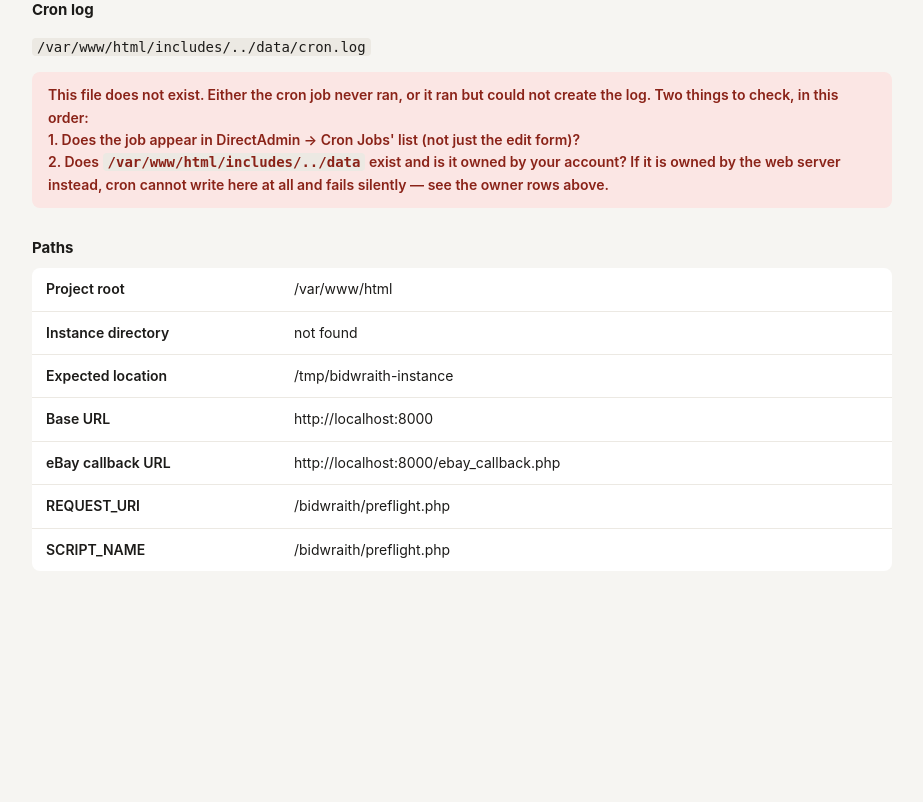
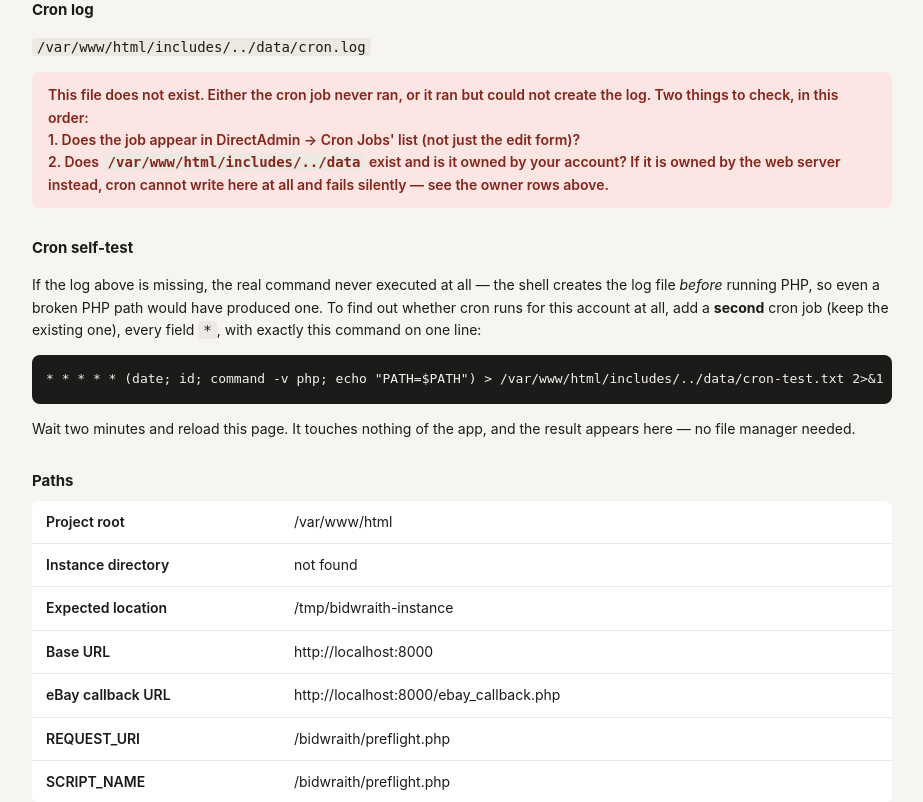
Before and after one commit to brunovidasi/Bidwraith, a PHP site: page /bidwraith/preflight.php in a window 1280 px wide. Shown: the part 1375-2177 px from the top of the page, without its empty margins (178-1101 px from the left). Before the commit the page ends 1946 px from the top, so only its background shows below. Run offline with PHP 8.4, Linux system fonts and the light colour scheme; some libraries are stand-ins or nearby versions.

Commit message:
Add a cron self-test that reports back through preflight
The real job's failure produces no log, which leaves no way to tell a cron that
never fires from one that fires and cannot write. This adds a throwaway job that
touches nothing of the app and records the time, the user cron runs as, and the
PHP path the server actually has.

It writes into the data directory and preflight renders the result, because the
file manager on this host is chrooted and the home directory isn't browsable.

```diff
--- a/public/preflight.php
+++ b/public/preflight.php
@@ -169,6 +169,18 @@ $cronLine = sprintf(
     $dataDir
 );
 
+/**
+ * A cron job that touches nothing of this app, to establish whether cron runs for
+ * this account at all. It reports the time, the user cron runs as, and where PHP
+ * actually lives — which is the information the real job's absence can't give us.
+ * Writes into the data directory so the result is readable right here.
+ */
+$selfTestFile = $dataDir . '/cron-test.txt';
+$selfTestCommand = '* * * * * (date; id; command -v php; echo "PATH=$PATH") > ' . $selfTestFile . ' 2>&1';
+$selfTestRan = is_file($selfTestFile);
+$selfTestBody = $selfTestRan ? (string) file_get_contents($selfTestFile) : '';
+$selfTestAge = $selfTestRan ? time() - filemtime($selfTestFile) : null;
+
 $failures = count(array_filter($checks, fn ($c) => !$c[0]));
 ?>
 <!doctype html>
@@ -257,6 +269,23 @@ $failures = count(array_filter($checks, fn ($c) => !$c[0]));
         <pre><?= htmlspecialchars($cronLogTail) ?></pre>
     <?php endif; ?>
 
+    <h2>Cron self-test</h2>
+    <?php if ($selfTestRan): ?>
+        <div class="banner ok">Cron <strong>does</strong> run for this account — this file was written
+            <?= (int) $selfTestAge ?>s ago. So the scheduler works, and the problem is the real job's
+            command. <code>command -v php</code> below gives the PHP path this server actually has.</div>
+        <pre><?= htmlspecialchars($selfTestBody) ?></pre>
+        <p>Delete this job once the real one works.</p>
+    <?php else: ?>
+        <p>If the log above is missing, the real command never executed at all — the shell creates the
+           log file <em>before</em> running PHP, so even a broken PHP path would have produced one.
+           To find out whether cron runs for this account at all, add a <strong>second</strong> cron job
+           (keep the existing one), every field <code>*</code>, with exactly this command on one line:</p>
+        <pre><?= htmlspecialchars($selfTestCommand) ?></pre>
+        <p>Wait two minutes and reload this page. It touches nothing of the app, and the result appears
+           here — no file manager needed.</p>
+    <?php endif; ?>
+
     <h2>Paths</h2>
     <table>
         <tr><td class="name">Project root</td><td class="val"><?= htmlspecialchars($projectRoot) ?></td></tr>
```
